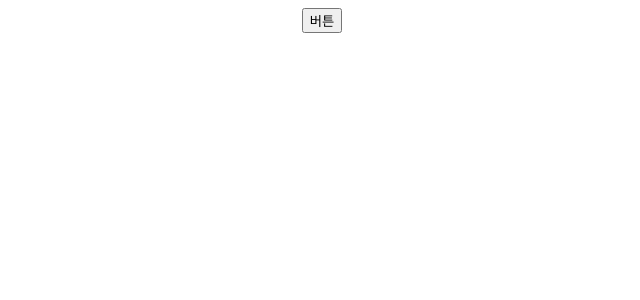
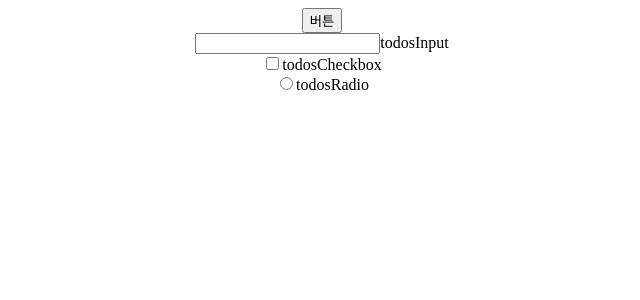
Before and after one commit to morpheus1991/portfolio, a React (Create React App) app: page / in a window 1280 px wide. Shown: the top 300 px of the page, without its empty margins (318-958 px from the left). Built offline with nearby package versions, Linux system fonts and the light colour scheme.

Commit message:
인풋 컴포넌트 작성

```diff
--- a/src/App.tsx
+++ b/src/App.tsx
@@ -4,6 +4,7 @@ import "./App.css";
 import store from "./redux/store/store";
 import { addTodo } from "./redux/reducers/todos";
 import { TodosState } from "./structure/todos";
+import Input from "./components/common/Input";
 
 function App() {
   const { dispatch, getState } = store;
@@ -18,6 +19,24 @@ function App() {
   return (
     <div className="App">
       <button onClick={onClick}>버튼</button>
+      <Input
+        type="text"
+        placeholder="입력해"
+        id="todosInput"
+        name="todosInput"
+      ></Input>
+      <Input
+        type="checkbox"
+        placeholder="입력해"
+        id="todosCheckbox"
+        name="todosCheckbox"
+      ></Input>
+      <Input
+        type="radio"
+        placeholder="입력해"
+        id="todosRadio"
+        name="todosRadio"
+      ></Input>
     </div>
   );
 }
--- /dev/null
+++ b/src/components/common/Input.tsx
@@ -0,0 +1,29 @@
+import React from "react";
+interface Props {
+  type: "text" | "password" | "email" | "number" | "checkbox" | "radio";
+  placeholder?: string;
+  id: string;
+  name: string;
+}
+const Input = ({ type, placeholder, id, name }: Props) => {
+  const radioAndcheckbox = ["radio", "checkbox"];
+  return (
+    <div>
+      {radioAndcheckbox.includes(type) ? (
+        /* 라디오 버튼 및 체크박스 */
+        <div className={`inputBlock ${type}`}>
+          <input type={type} id={id} name={name}></input>
+          <label htmlFor={id}>{name ? name : id}</label>
+        </div>
+      ) : (
+        /* 텍스트, 이메일, 넘버, 패스워드 */
+        <div className={`inputBlock`}>
+          <input type={type} id={id} name={name}></input>
+          <label htmlFor={id}>{name ? name : id}</label>
+        </div>
+      )}
+    </div>
+  );
+};
+
+export default Input;
```
